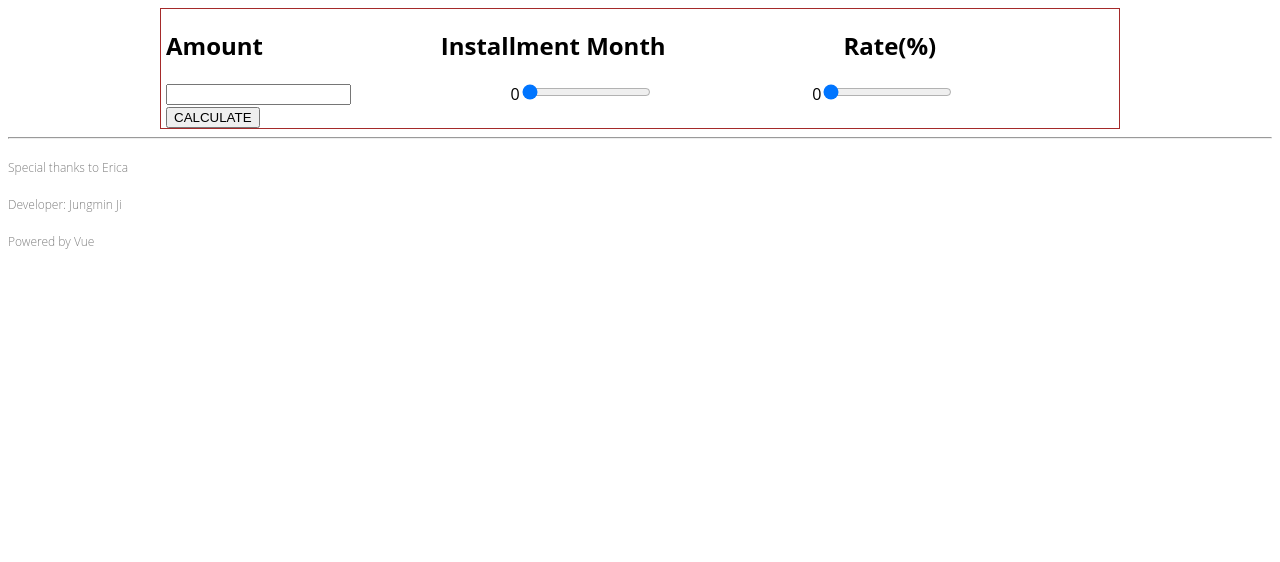
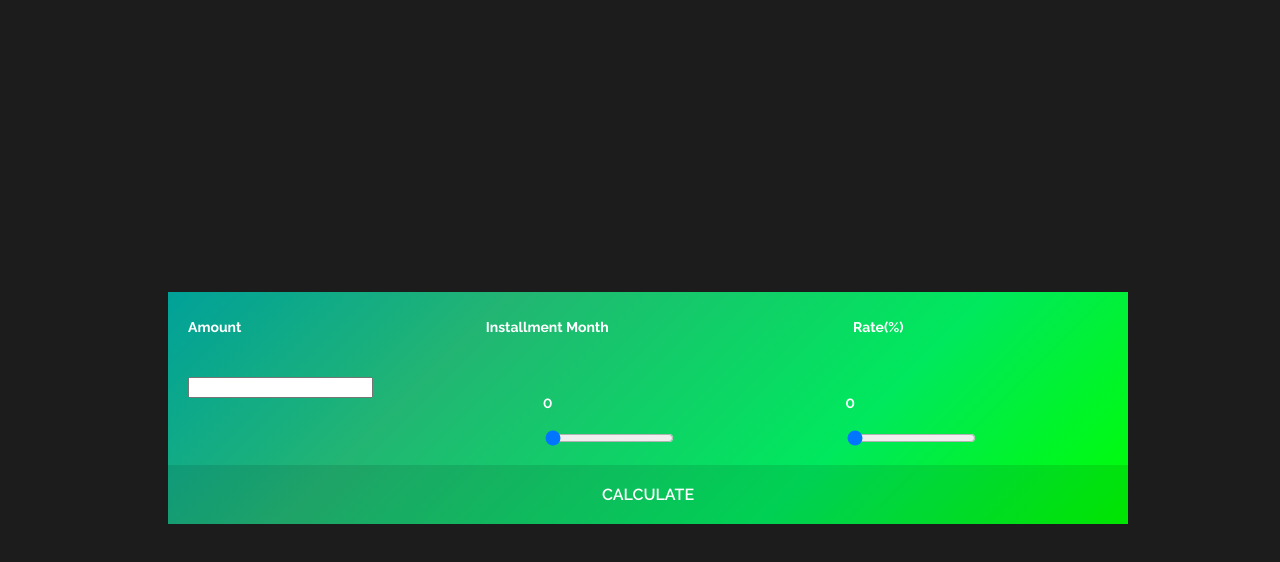
Before and after one commit to jungminji/Cremonths, a Vue app: page / in a window 1280 px wide. Shown: the top 562 px of the page. Built offline with nearby package versions, Linux system fonts and the light colour scheme.

Commit message:
Fix floating points, some more styles

```diff
--- a/src/App.vue
+++ b/src/App.vue
@@ -2,12 +2,8 @@
   .app
     transition(name="component-fade" mode="out-in")
       Controls
-    hr
     transition(name="component-fade" mode="out-in")
       Result
-    h5.footer-text Special thanks to Erica
-    h5.footer-text Developer: Jungmin Ji
-    h5.footer-text Powered by Vue
 
 </template>
 
@@ -26,13 +22,18 @@ export default {
 
 <style lang="sass">
 body
-  font-family: 'Open Sans', sans-serif
-
+  height: 100vh
+  width: 100vw
+  display: flex
+  justify-content: center
+  align-items: center
+  background: #1c1c1c
 .footer-text
   color: grey
   font-size: 12px
   font-weight: lighter
 
+// Component Transition
 .component-fade-enter-active, .component-fade-leave-active
   transition: opacity .3s ease
 .component-fade-enter, .component-fade-leave-to
--- a/src/components/Controls.vue
+++ b/src/components/Controls.vue
@@ -2,23 +2,23 @@
   .controls(v-cloak v-if="!this.$store.state.renderStatus")
     .row.headers
       .is-3-1
-        h2 Amount
+        h2.control-header Amount
       .is-3-1
-        h2 Installment Month
+        h2.control-header Installment Month
       .is-3-1
-        h2 Rate(%)
+        h2.control-header Rate(%)
     .row.inputs
       .is-3-1
         input(v-model.lazy="amount" number)
       .is-3-1
-        span {{ installmentMonth }}
+        p {{ installmentMonth }}
         input(type="range" min="0" max="36" v-model.number="installmentMonth")
       .is-3-1
-        span {{ rate }}
+        p {{ rate }}
         input(type="range" min="0" max="50" v-model.number="rate")
     .row
       .is-full
-        button(type="button" @click="calculateResult") CALCULATE
+        div.calculate-btn(tabindex="0" role="button" @click="calculateResult" @keyup.enter="calculateResult") CALCULATE
 </template>
 
 <script>
@@ -69,20 +69,38 @@ export default {
 }
 </script>
 
-<style lang="sass">
-div
-  box-sizing: border-box
+<style lang="sass" scoped>
+@import url('https://fonts.googleapis.com/css?family=Raleway:400,600,700')
+
+$container-width: 960px
+$green-gradient: rgba(0,255,0,1) linear-gradient(-45deg, rgba(0,255,0,1) 0%, rgba(0,243,48,1) 16%, rgba(0,232,93,1) 31%, rgba(29,189,112,1) 65%, rgba(34,181,115,1) 71%, rgba(0,161,153,1) 100%)
 
 .controls
-  width: 960px
-  margin: 0 auto
-  border: 1px solid brown
+  box-sizing: border-box
+  width: $container-width
+  background: $green-gradient
+  font-family: 'Raleway', sans-serif
+  font-weight: 600
+  color: #fff
+
 .row
   width: 100%
-  padding: 0 5px
   display: flex
+  &.headers, &.inputs
+    padding: 15px 20px
 
-.is-3-1
+.is-3-1, .is-full
   flex-grow: 1
 
+
+.control-header
+  font-size: 14px
+
+.calculate-btn
+  width: 100%
+  cursor: pointer
+  padding: 20px 0
+  background: rgba(0, 0, 0, 0.1)
+  text-align: center
+
 </style>
--- a/src/components/Result.vue
+++ b/src/components/Result.vue
@@ -2,15 +2,15 @@
   .result(v-cloak v-if="this.$store.state.renderStatus")
     .row
       .is-5-1
-        h2 Amount
+        h2.result-header Amount
       .is-5-1
-        h2 Month
+        h2.result-header Month
       .is-5-1
-        h2 Rate (%)
+        h2.result-header Rate (%)
       .is-5-1
-        h2 TotalFee
+        h2.result-header TotalFee
       .is-5-1
-        h2 TotalInterest
+        h2.result-header TotalInterest
     .row
       .is-5-1
         h2 {{ amount }}
@@ -19,10 +19,11 @@
       .is-5-1
         h2 {{ rate }}
       .is-5-1
-        h2 {{ amount + totalInterest }}
+        h2 {{ Math.round(amount + totalInterest) }}
       .is-5-1
-        h2 {{ totalInterest }}
-    .row
+        h2 {{ Math.round(totalInterest) }}
+    .result-list
+      .row.data-table
         .row.nested
           .is-5-1 Turn
           .is-5-1 Original fee
@@ -35,7 +36,7 @@
           .is-5-2(v-text="renderAmountPerMonth() + renderInterest(turn)")
       .row
         .is-full
-        button(type="button" @click="resetAll") Reset
+          div.reset-btn(tabindex="0" role="button" @click="resetAll" @keyup.enter="resetAll") Reset
 </template>
 
 <script>
@@ -61,10 +62,10 @@ export default {
     },
     // Rendering Table
     renderAmountPerMonth () {
-      return this.amount / this.installmentMonth
+      return Math.round(this.amount / this.installmentMonth)
     },
     renderInterest (turn) {
-      return (this.amount - ((this.amount / this.installmentMonth) * (turn - 1))) * this.rate / 100 * 1 / 12
+      return Math.round((this.amount - ((this.amount / this.installmentMonth) * (turn - 1))) * this.rate / 100 * 1 / 12)
     }
   },
   computed: {
@@ -81,5 +82,36 @@ export default {
 </script>
 
 <style lang="sass">
+@import url('https://fonts.googleapis.com/css?family=Raleway:400,600,700')
+
+$container-width: 960px
+$green-gradient: rgba(0,255,0,1) linear-gradient(-45deg, rgba(0,255,0,1) 0%, rgba(0,243,48,1) 16%, rgba(0,232,93,1) 31%, rgba(29,189,112,1) 65%, rgba(34,181,115,1) 71%, rgba(0,161,153,1) 100%)
+
+.result
+  box-sizing: border-box
+  font-family: 'Raleay', sans-serif
+  color: #fff
+  background: #333
+.result-list
+  width: $container-width
+  background: $green-gradient
+.row
+  width: 100%
+  display: flex
+  &.data-table
+    flex-direction: column
+
+.is-5-1, .is-full
+  width: 20%
+.is-5-2
+  width: 40%
+.is-full
+  flex-grow: 1
+
+.reset-btn
+  cursor: pointer
+  padding: 20px 0
+  background: rgba(0, 0, 0, 0.1)
+  text-align: center
 
 </style>
```
Also changed, not shown: firebase.json (added), src/assets/archive/Design/test-01.jpg, 9 other files (tests, documents, lock files or other folders). Lines whose indentation alone changed are shown as unchanged.
